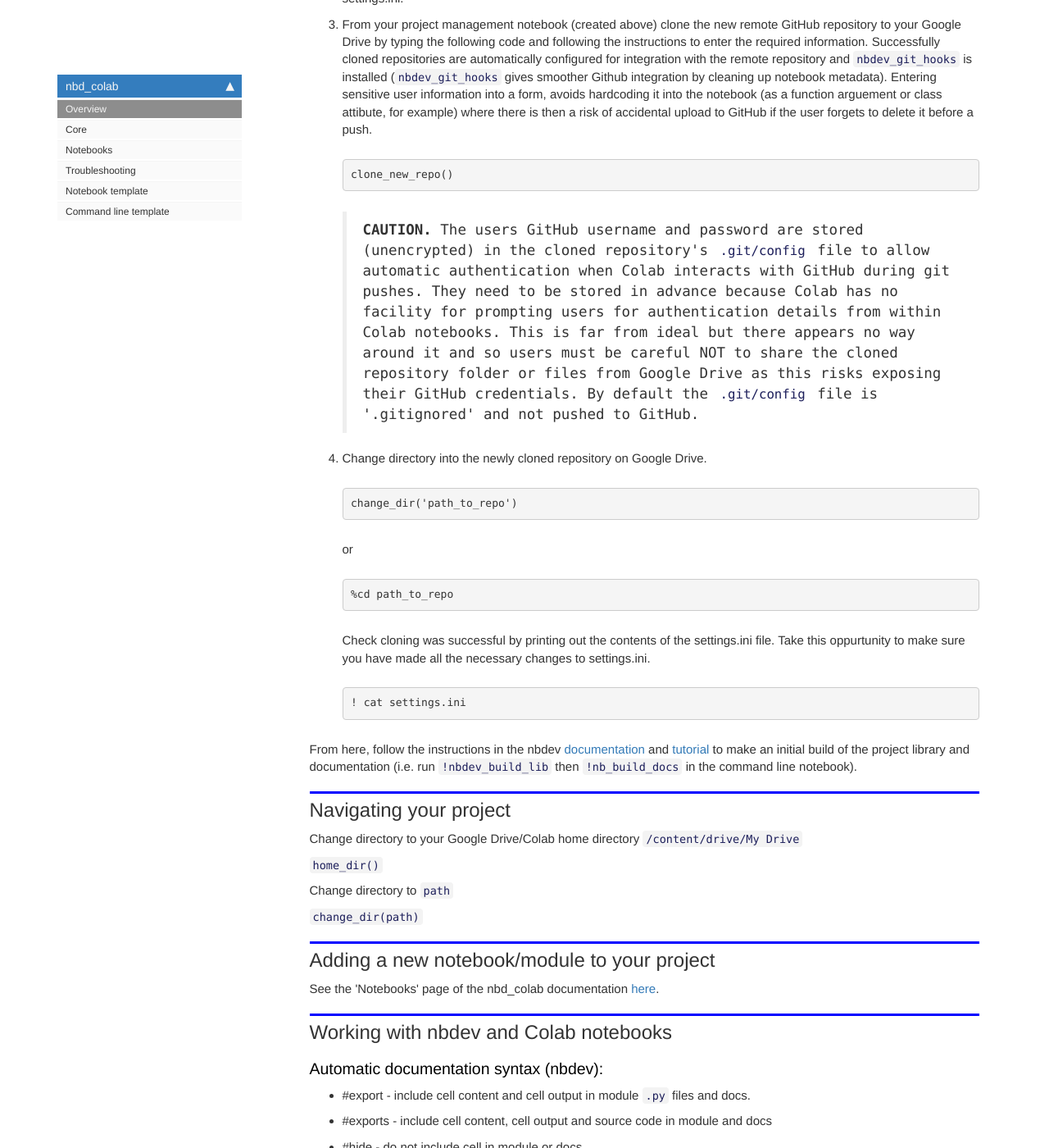
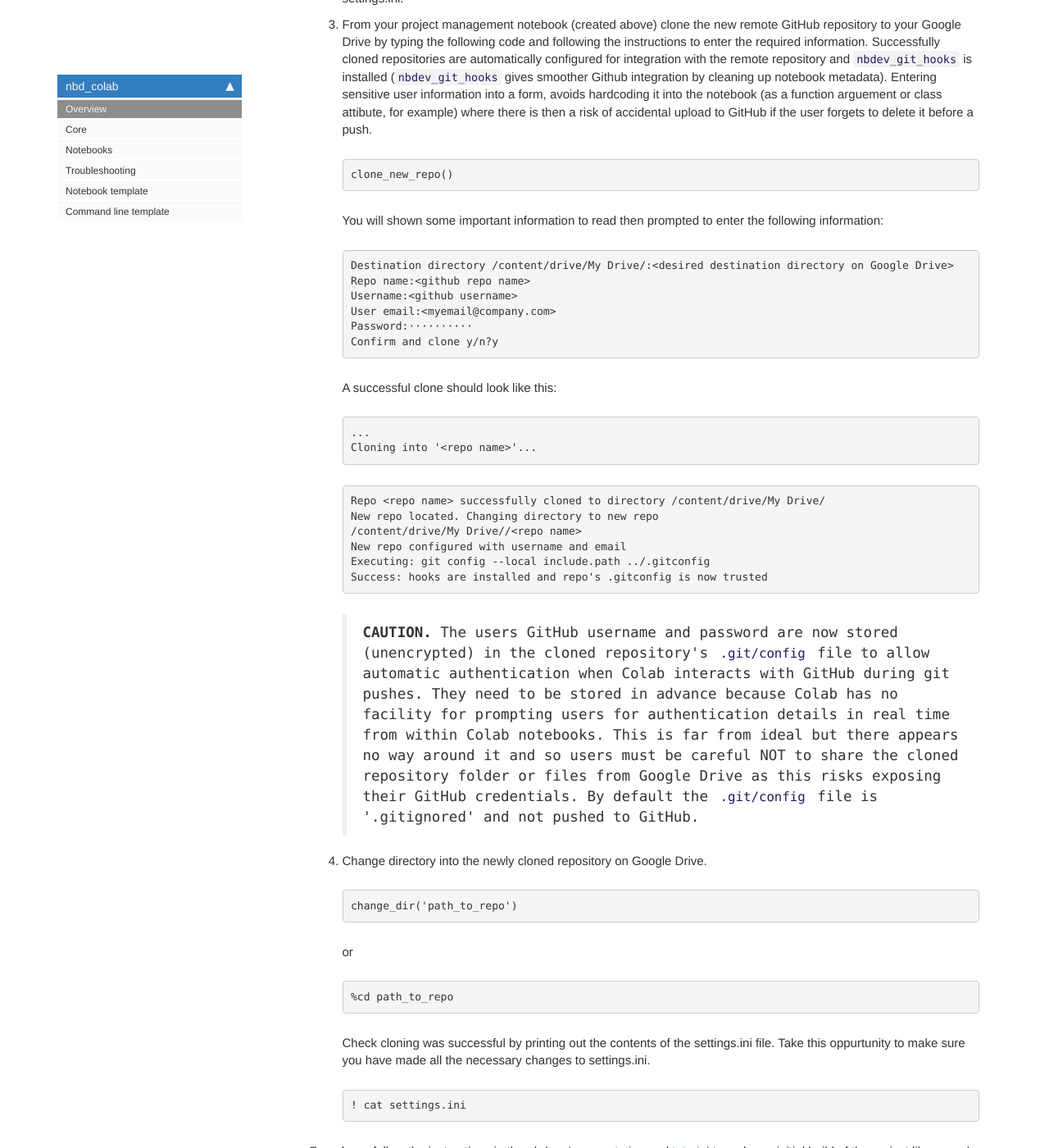
Before and after one commit to hallmx/nbd_colab, a Jekyll site: the page built from docs/index.html, in a window 1280 px wide and 1400 px high, scrolled down 2197 px. Shown: the whole window at 82% size. Built offline with Jekyll 4.4.1, drawn with Linux system fonts in a browser that asks for light colours; nearby versions of some CDN libraries; comment, search, counter and statistics services are not loaded.

```diff
--- a/docs/index.html
+++ b/docs/index.html
@@ -107,7 +107,26 @@ drive.mount('/content/drive')</code></pre>
 <li><p>From your project management notebook (created above) clone the new remote GitHub repository to your Google Drive by typing the following code and following the instructions to enter the required information. Successfully cloned repositories are automatically configured for integration with the remote repository and <code>nbdev_git_hooks</code> is installed  (<code>nbdev_git_hooks</code> gives smoother Github integration by cleaning up notebook metadata). Entering sensitive user information into a form, avoids hardcoding it into the notebook (as a function arguement or class attibute,  for example) where there is then a risk of accidental upload to GitHub if the user forgets to delete it before a push.</p>
 
 <pre><code>clone_new_repo()</code></pre>
-<blockquote><p><strong>CAUTION.</strong> The users GitHub username and password are stored (unencrypted) in the cloned repository's <code>.git/config</code> file to allow automatic authentication when Colab interacts with GitHub during git pushes. They need to be stored in advance because Colab has no facility for prompting users for authentication details from within Colab notebooks. This is far from ideal but there appears no way around it and so users must be careful NOT to share the cloned repository folder or files from Google Drive as this risks exposing their GitHub credentials. By default the <code>.git/config</code> file is '.gitignored' and not pushed to GitHub.</p>
+<p>You will shown some important information to read then prompted to enter the following information:</p>
+
+<pre><code>Destination directory /content/drive/My Drive/:&lt;desired destination directory on Google Drive&gt;
+Repo name:&lt;github repo name&gt;
+Username:&lt;github username&gt;
+User email:&lt;myemail@company.com&gt;
+Password:··········
+Confirm and clone y/n?y</code></pre>
+<p>A successful clone should look like this:</p>
+
+<pre><code>...
+Cloning into '&lt;repo name&gt;'...</code></pre>
+
+<pre><code>Repo &lt;repo name&gt; successfully cloned to directory /content/drive/My Drive/
+New repo located. Changing directory to new repo
+/content/drive/My Drive//&lt;repo name&gt;
+New repo configured with username and email
+Executing: git config --local include.path ../.gitconfig
+Success: hooks are installed and repo's .gitconfig is now trusted</code></pre>
+<blockquote><p><strong>CAUTION.</strong> The users GitHub username and password are now stored (unencrypted) in the cloned repository's <code>.git/config</code> file to allow automatic authentication when Colab interacts with GitHub during git pushes. They need to be stored in advance because Colab has no facility for prompting users for authentication details in real time from within Colab notebooks. This is far from ideal but there appears no way around it and so users must be careful NOT to share the cloned repository folder or files from Google Drive as this risks exposing their GitHub credentials. By default the <code>.git/config</code> file is '.gitignored' and not pushed to GitHub.</p>
 </blockquote>
 </li>
 <li><p>Change directory into the newly cloned repository on Google Drive.</p>
```
Also changed, not shown: docs/core.html (+8 -8 lines), nbd_colab/core.py (+21 -17 lines), README.md, 2 other files.
